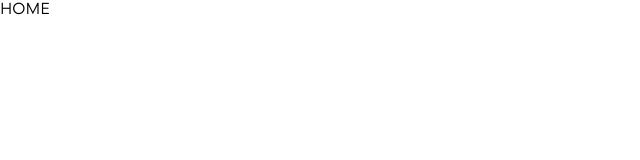
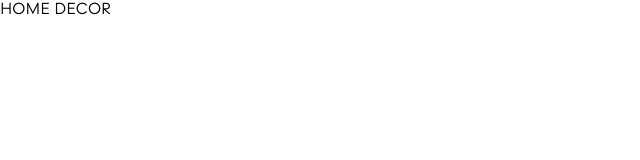
Before and after one commit to RRP820823/Esthers-demo-, a Next.js app: page /home in a window 1280 px wide. Shown: the top 160 px of the page, without its empty margins (0-640 px from the left). Built offline with nearby package versions, Linux system fonts and the light colour scheme.

Commit message:
home beauty name change

```diff
--- a/pages/home.tsx
+++ b/pages/home.tsx
@@ -5,5 +5,5 @@ export const InspirationWrapper = styled.div`
   padding-right: 25px;
 `
 export default function Home() {
-  return <>HOME</>
+  return <>HOME DECOR</>
 }
```
